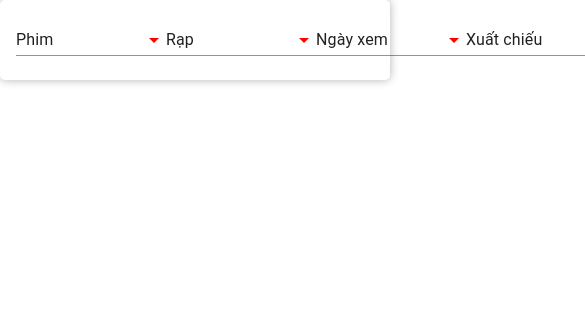
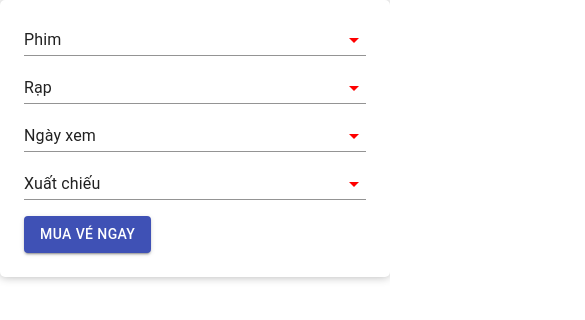
Before and after one commit to khuyen-ho/movie_web, a React (Create React App) app: page / in a window 390 px wide. Shown: the top 320 px of the page, 585 px wide, since content can reach past the window. Built offline with nearby package versions, Linux system fonts and the light colour scheme.

Commit message:
Sử dụng Grid cho phần SearchMovie + responsive

```diff
--- a/src/components/DropDown/style.js
+++ b/src/components/DropDown/style.js
@@ -3,10 +3,10 @@ import { makeStyles } from "@material-ui/core/styles";
 const useStyles = makeStyles((theme) => ({
   formControl: {
     margin: theme.spacing(0),
-    minWidth: 150,
+    width: "100%",
   },
   select: {
-    maxWidth: 150,
+    width: "100%",
     borderBottom: "none",
     "&:focus": {
       background: "none",
--- a/src/components/SearchMovie/index.jsx
+++ b/src/components/SearchMovie/index.jsx
@@ -1,5 +1,5 @@
 import React from "react";
-import { Button, Container, Typography } from "@material-ui/core";
+import { Button, Container, Grid } from "@material-ui/core";
 import useStyle from "./style";
 import DropDown from "../DropDown";
 
@@ -11,13 +11,25 @@ const SearchMovie = (props) => {
 
   return (
     <Container fixed classes={{ fixed: useStyle().container }}>
+      <Grid container spacing={2}>
+        <Grid item xs={12} lg={4}>
           <DropDown list={movieList} />
+        </Grid>
+        <Grid item xs={12} lg={2}>
           <DropDown list={cinemaList} />
+        </Grid>
+        <Grid item xs={12} lg={2}>
           <DropDown list={dateList} />
+        </Grid>
+        <Grid item xs={12} lg={2}>
           <DropDown list={showTimeList} />
+        </Grid>
+        <Grid item xs={12} lg={2}>
           <Button variant="contained" color="primary">
             MUA VÉ NGAY
           </Button>
+        </Grid>
+      </Grid>
     </Container>
   );
 };
--- a/src/components/SearchMovie/style.js
+++ b/src/components/SearchMovie/style.js
@@ -1,18 +1,18 @@
 import { makeStyles } from "@material-ui/core/styles";
 
-const userStyle = makeStyles((theme) => ({
+const useStyle = makeStyles((theme) => ({
   container: {
-    height: 200,
+    height: "100%",
     maxWidth: 940,
     margin: "auto",
-    height: 80,
     backgroundColor: "white",
     borderRadius: 5,
     boxShadow: "0 0 10px rgba(0,0,0,.3)",
     display: "flex",
     justifyContent: "space-between",
     alignItems: "center",
+    padding: theme.spacing(3),
   },
 }));
 
-export default userStyle;
+export default useStyle;
```
Lines whose indentation alone changed are shown as unchanged.
